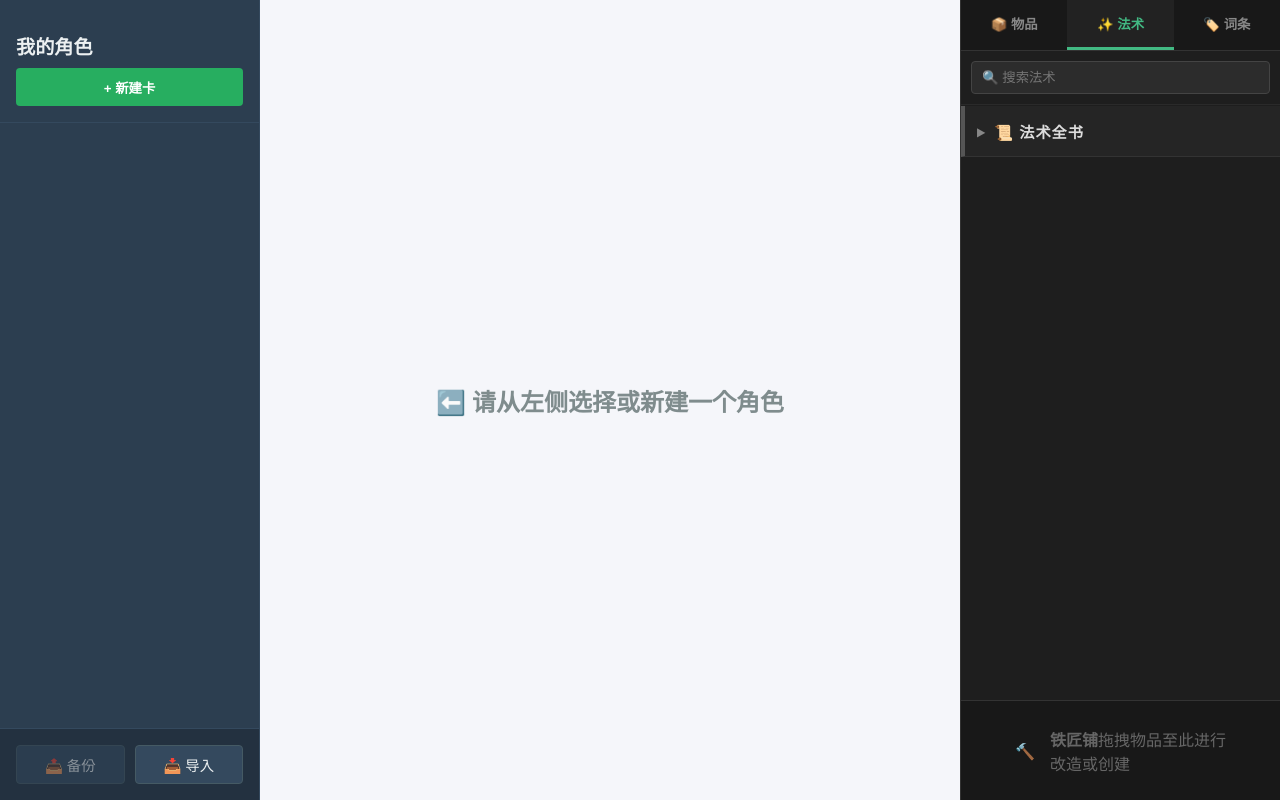
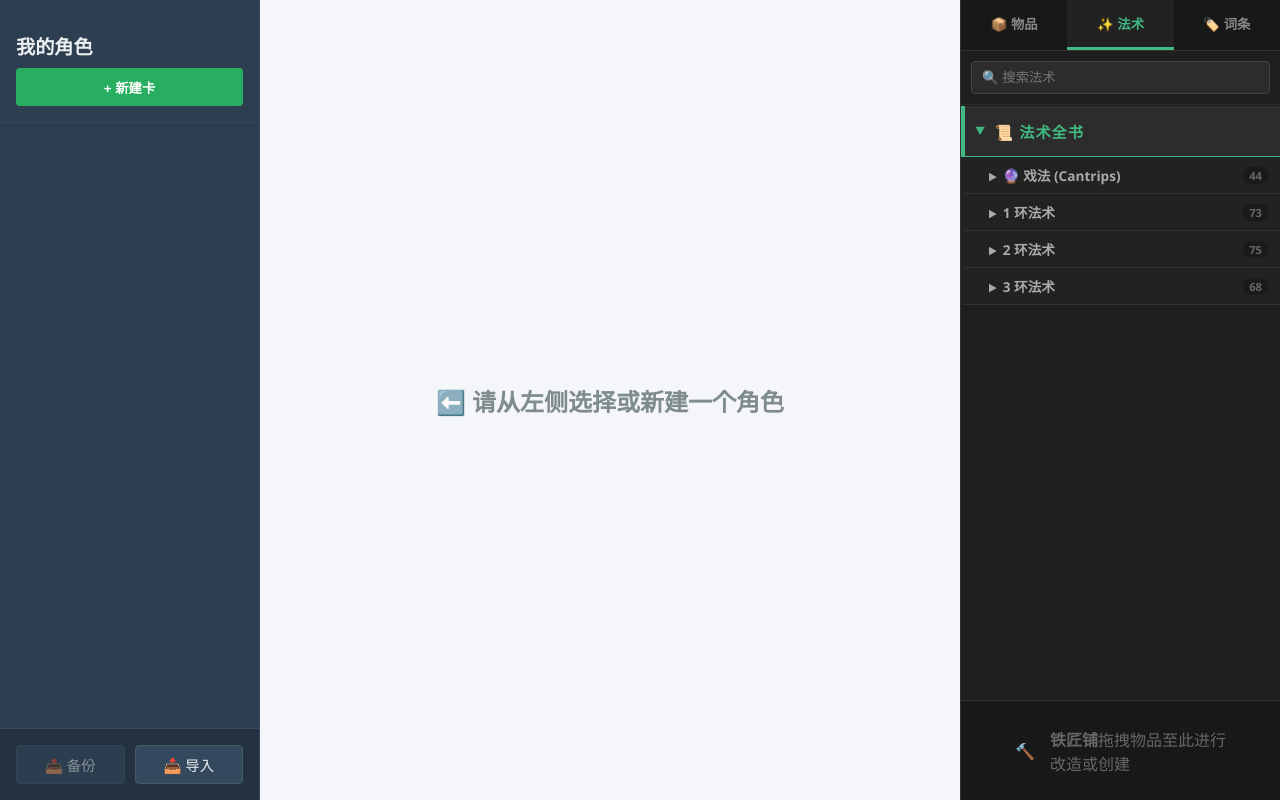
Before and after one commit to airleaya/dnd-character-sheet, a Vue app: page / in a window 1280 px wide. Both pictures are taken after a click on the button "✨ 法术". Built offline with nearby package versions, Linux system fonts and the light colour scheme.

Commit message:
默认“法术全书”展开。

```diff
--- a/src/components/sheet/LibrarySpellsPanel.vue
+++ b/src/components/sheet/LibrarySpellsPanel.vue
@@ -45,7 +45,9 @@ const spellLibraryTree = computed<MainGroup[]>(() => {
 });
 
 // 3. 展开/折叠状态
-const expandedState = ref<Record<string, boolean>>({});
+const expandedState = ref<Record<string, boolean>>({
+  'spells_root': true
+});
 const isVisible = (key: string) => !!expandedState.value[key] || props.searchQuery.length > 0;
 const toggleExpand = (key: string) => { expandedState.value[key] = !expandedState.value[key]; };
 
--- a/src/components/sheet/SpellbookPanel.vue
+++ b/src/components/sheet/SpellbookPanel.vue
@@ -75,6 +75,8 @@ const handleDrop = (evt: any) => {
     const spellId = element.spellId;
     if (spellId) {
       store.learnSpell(spellId);
+    }else {
+      alert('错误：拖拽对象中缺少 spellId，请检查控制台详情');
     }
   }
 };
@@ -334,4 +336,5 @@ const getSlotMax = (level: number) => {
 .level-badge { font-size: 0.8rem; font-weight: bold; color: #95a5a6; }
 .btn-forget { border: none; background: none; cursor: pointer; opacity: 0.4; &:hover { opacity: 1; color: #e74c3c; } }
 .btn-close { padding: 5px 15px; cursor: pointer; }
+
 </style>
```
